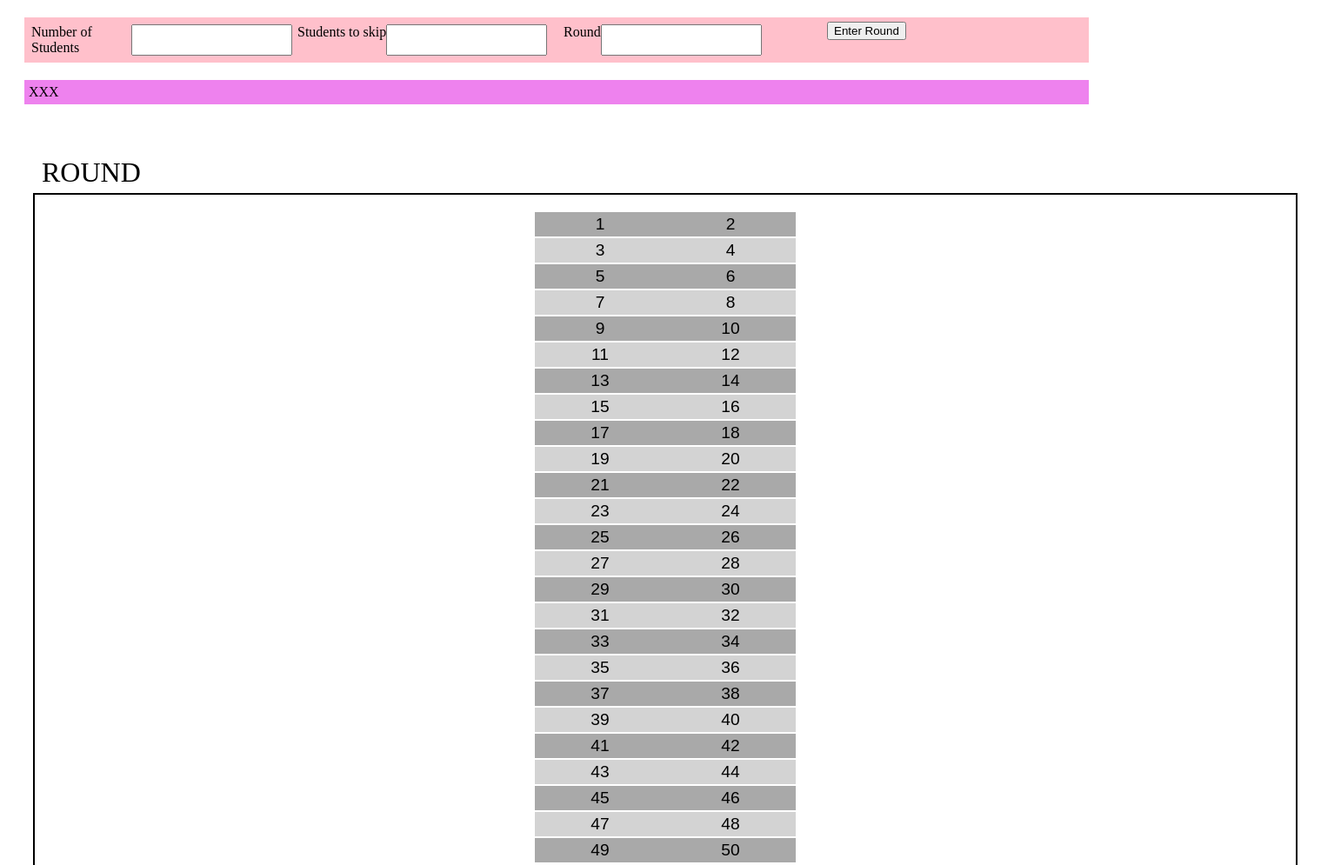
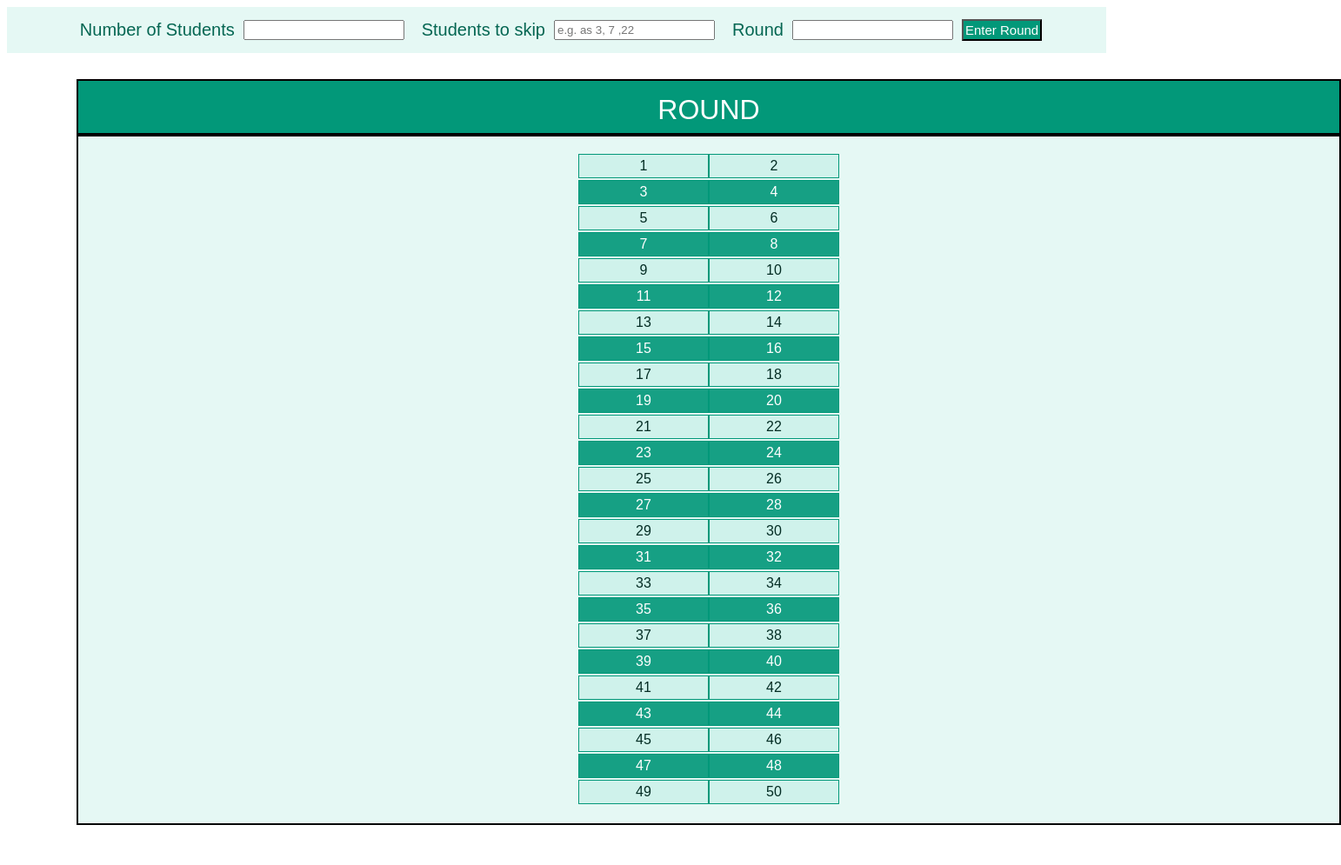
Before and after one commit to tfalba/pin-list-generator, a plain HTML site: page index.html in a window 1280 px wide. Shown: the top 995 px of the page at 87% size, 1542 px wide, since content can reach past the window. Drawn offline with Linux system fonts and the light colour scheme.

Commit message:
made styling changes on display

```diff
--- a/index.html
+++ b/index.html
@@ -16,7 +16,7 @@
             </div>
             <div class="field" id="num-stud">
                 <label for="number">Students to skip</label>
-                <input id="remove-students" type="text">
+                <input id="remove-students" type="text" placeholder="e.g. as 3, 7 ,22">
             </div>
             <div class="field" id="num-stud">
                 <label for="number">Round</label>
@@ -27,9 +27,9 @@
             </div>
         </form>
     </div>
-    <div id="total">XXX</div>
+    <div id="total"></div>
     <div class="side" id="side-bar">ROUND</div>
-    <div class="display-container" id="result">
+    <div class="display-container" id="display">
 
         <div class="col" id="col-a">
 
--- a/main.js
+++ b/main.js
@@ -2,12 +2,14 @@ const totalField = document.querySelector('#total')
 const numberStudents = document.querySelector('#total-students')
 const round = document.querySelector('#round')
 const form = document.querySelector('#form')
+const display = document.querySelector('#display')
+const sideBar = document.querySelector('#side-bar')
 
 form.addEventListener('submit', function (event) {
   event.preventDefault()
 
   let studentArrayStart = []
-let studentArray1 = []
+  const studentArray1 = []
   let studentArray2 = []
   let studentArray3 = []
   let studentArray4 = []
@@ -42,11 +44,9 @@ studentArray24, studentArray25, studentArray26, studentArray27, studentArray28]
 
   for (let i = 1; i <= (numberStudents.value); i++) {
     studentArray1.push(i)
-    console.log(studentArrayStart)
-    console.log(i)
   }
 
-let shifter = numberStudents.value/2
+  const shifter = numberStudents.value/2
   for (let i = 1; i < studentArrays.length; i++) {
     // studentArrays[i].push(studentArrays[i - 1][studentArrays[i - 1].length - 1])
     studentArrays[i].push(studentArrays[0][0])
@@ -65,25 +65,25 @@ let shifter = numberStudents.value/2
     }
   }
 
-  /* ----------------------- Add an extra box to the html for which round is desired. Make this ----------------------- */
-
-  //   totalField.innerHTML = studentArray + studentArray2
-
-  totalField.innerHTML = `[${studentArray1}] Round2: [${studentArray2}] Round3: [${studentArray3}]`
-  /* ----------------------------- define round as a field in the form let i = round.value ---------------------------- */
-
   for (let i = 0; i < numberStudents.value; i++) {
     boxes[i].innerHTML = studentArrays[round.value-1][i]
-    boxes[i].classList.remove = ('hideme')
+    boxes[i].classList.remove('hideme')
   }
   for (let i = numberStudents.value; i < 50; i++) {
     boxes[i].classList.add('hideme')
   }
+
+  if (round.value === "1" | round.value === "6" | round.value==="11" | round.value==="16") {
+    display.classList.add('round1')
+  }
+  if (round.value === "2" | round.value === "7" | round.value==="12" | round.value==="17") {
+    display.classList.add('round2')
+  }
+  sideBar.innerHTML = `ROUND ${round.value}`
 })
 
 // //   form.classList.add('hideme')  -- use this as a way to shift content of the page.
 // //    could add a varname.classList.remove('hideme') to whatever was in background
-
 
 const box1 = document.querySelector('#box1')
 const box2 = document.querySelector('#box2')
--- a/style.css
+++ b/style.css
@@ -1,3 +1,8 @@
+body {
+    font-family: "IBM Plex Sans", sans-serif;
+
+}
+
 
 .display-container {
     display: flex;
@@ -6,14 +11,14 @@
     align-items: stretch;
     width: 1450px;
     height: 750px;
-    margin: 5px 30px 30px 30px;
+    margin: 0px 30px 30px 80px;
     border: 2px solid black;
     padding: 20px 0 20px 0;
+    background-color:#55cfb626;
 }
 .field {
     display: flex;
-    flex-basis: 300px;
-    margin: 3px;
+    margin: 10px;
 }
 .col {
     display: flex;
@@ -26,7 +31,7 @@
     display: flex;
     flex-direction: column;
     flex-wrap: wrap;
-    font-size: 1.2em;
+    font-size: 1em;
     color: black;
     font-family: serif;
     font-family: "IBM Plex Sans", sans-serif;
@@ -38,6 +43,7 @@
     flex-shrink: 1;
     padding: 3px;
     margin-bottom: 2px;
+    border: solid 1px  #029879;
  }
 
 #box1, #box2, #box5, #box6,
@@ -47,7 +53,8 @@
 #box33, #box34, #box37, #box38,
 #box41, #box42, #box45, #box46,
 #box49, #box50 {
-    background-color:darkgray;
+    background-color:#55cfb626;
+    color: #032c23;
 
 }
 
@@ -57,16 +64,31 @@
 #box27, #box28, #box31, #box32,
 #box35, #box36, #box39, #box40,
 #box43, #box44, #box47, #box48 {
-    background-color: lightgray;
+    background-color: #029879e8;
+    color: white;
 }
 
+button {
+    background-color: #029879;
+    color: white;
+    padding: 2px;
+    font-size: 15px;
+    margin-top: 9px;
+}
 #side-bar {
     display: flex;
-    flex-direction: column;
-    justify-content: flex-start;
+    flex-direction: row;
+    width: 1450px;
+    justify-content: center;
     font-size: 2rem;
-    padding-left: 40px;
-    padding-top: 40px;
+    margin-top: 30px;
+    margin-left: 80px;
+    padding-bottom: 8px;
+    border: solid 2px black;
+    background-color: lightslategray;
+    background-color: #029879;
+    padding-top: 15px;
+    color: white;
 }
 
 /*
@@ -76,17 +98,44 @@
 
 #total {
     background-color: violet;
-    margin: 20px;
-    padding: 5px;
+    /* margin: 20px;
+    padding: 5px; */
 }
 #form {
     background-color: pink;
+    background-color:#55cfb626;
     display: flex;
-    flex-basis: 800px;
-    margin: 20px;
     padding: 5px;
+    color: #046652;
+    justify-content: center;
 }
 
 .hideme {
     display: none;
 }
+
+label {
+    color: #046652;
+    font-size: 20px;
+    padding-right: 10px;
+}
+/*
+.round1 {
+    background-color: orange;
+}
+
+.round2 {
+    background-color: blue;
+}
+
+.round3 {
+    background-color: red;
+}
+
+.round4 {
+    background-color: yellow;
+}
+
+.round5 {
+    background-color: teal;
+} */
```
Lines whose indentation alone changed are shown as unchanged.
